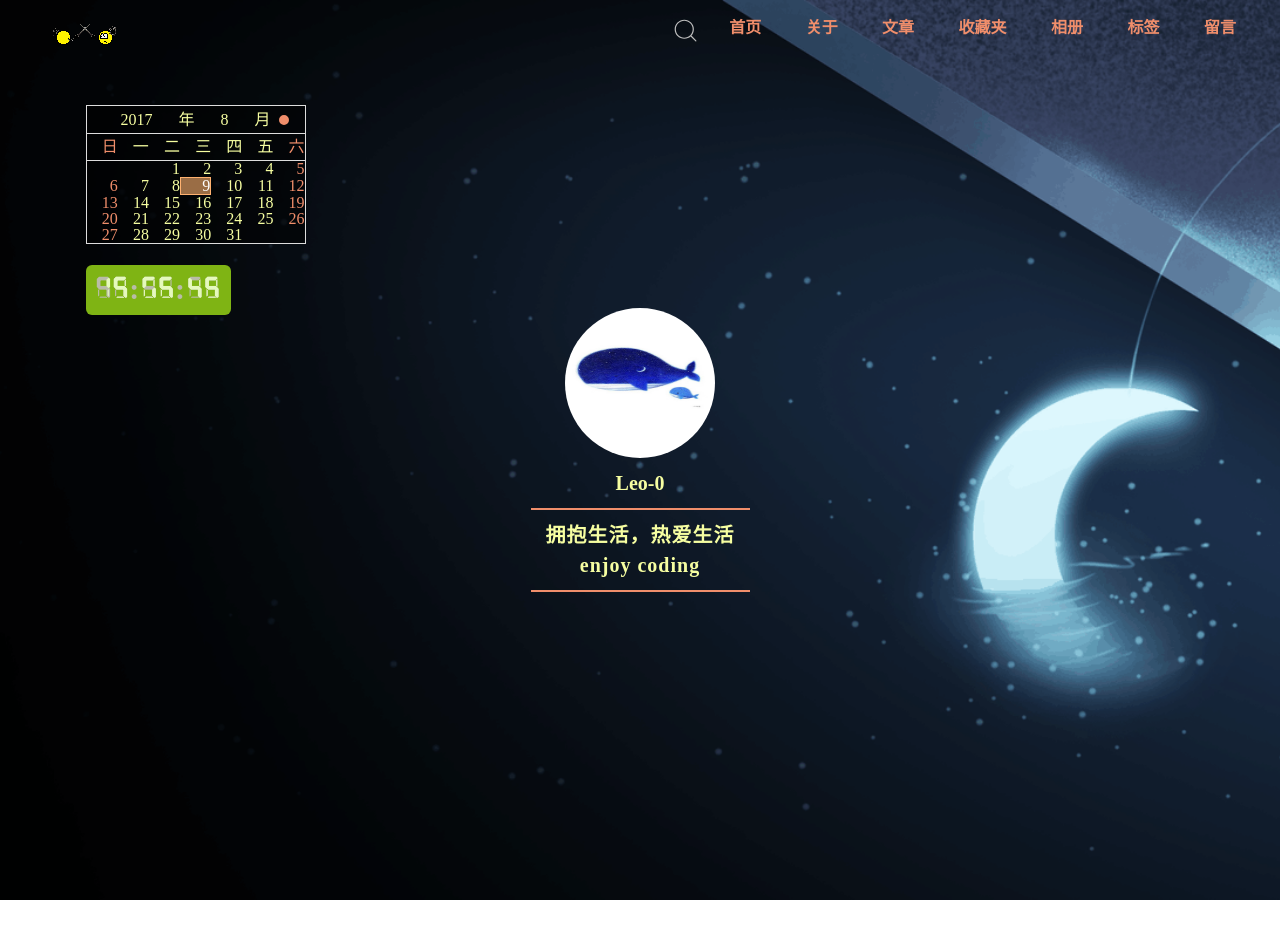
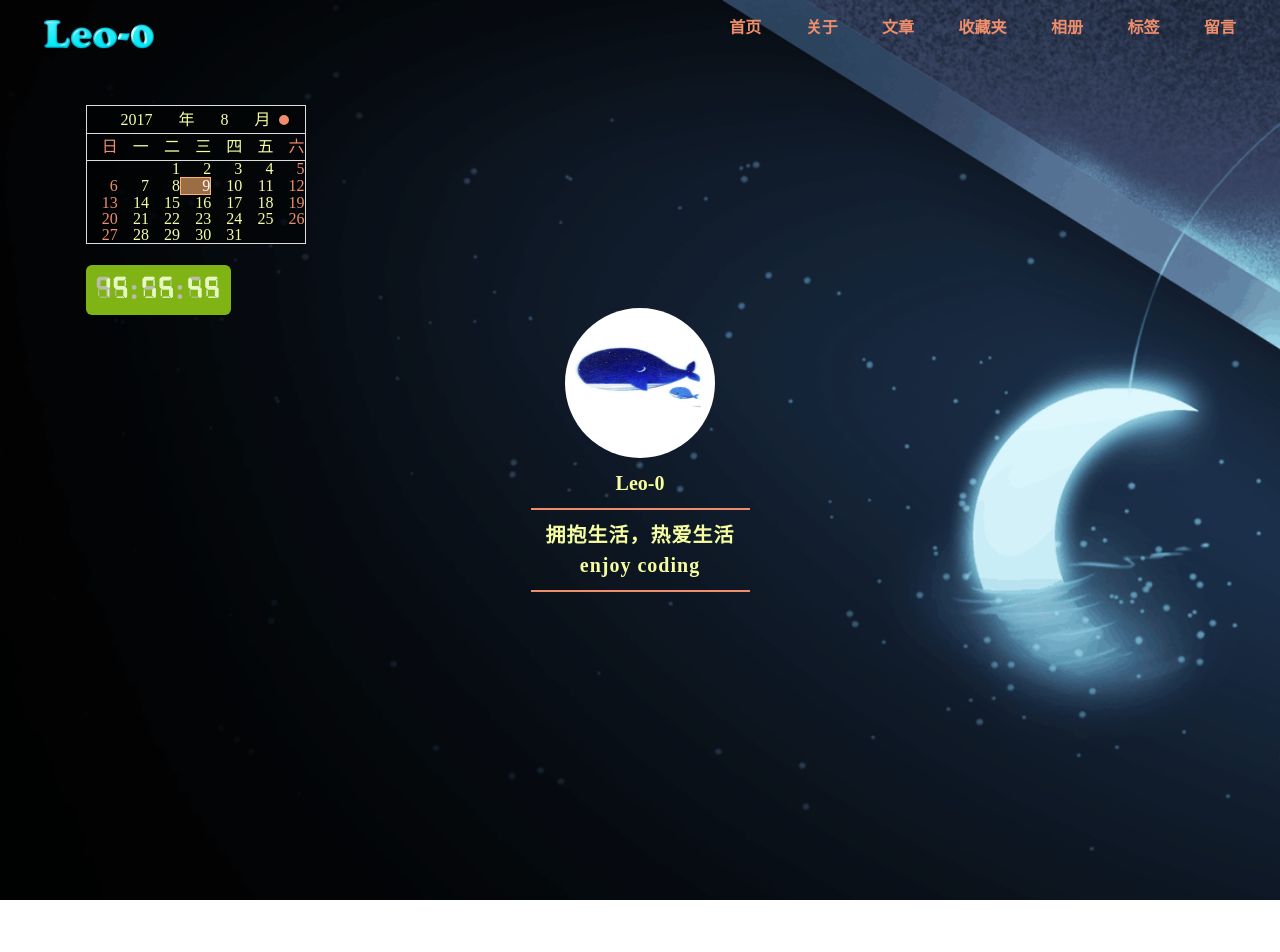
Before and after one commit to Leo-0/Leo-0.github.io, a Jekyll site: the page built from index.html, in a window 1280 px wide. Shown: the top 952 px of the page. Built offline with Jekyll 4.4.1, drawn with Linux system fonts in a browser that asks for light colours; some web fonts are replaced; the list of posts is cut into pages by our own code.

Commit message:
修改logo图片

```diff
--- a/_config.yml
+++ b/_config.yml
@@ -3,7 +3,7 @@ author:
     name: Leo-0 # your name
     avatar: '/images/whale.jpg' # your avatar url
 brand:
-    url: '/images/fight.gif' # brand url
+    url: '/images/Leo-0.png' # brand url
 description:
     学无止境，好好学习，天天向上。此为github pages + jekyll 搭建的博客
 baseurl: "" # the subpath of your site, e.g. /blog
--- a/_layouts/default.html
+++ b/_layouts/default.html
@@ -14,9 +14,9 @@
 				</div>
 			{% endif %}
 			<ul class="menu" onclick="go()">
-				<li class="menu-item">
+				<!-- <li class="menu-item">
 					<input class="search" id="search-input" type="text" placeholder="搜索" />
-				</li>
+				</li> -->
 				{% for item in site.nav %}
 					<li class="menu-item flip-wrapper">
 						<a href="{{ item.url }}" class="flip" title="{{ item.title }}"> {{ item.title }} </a>
```
